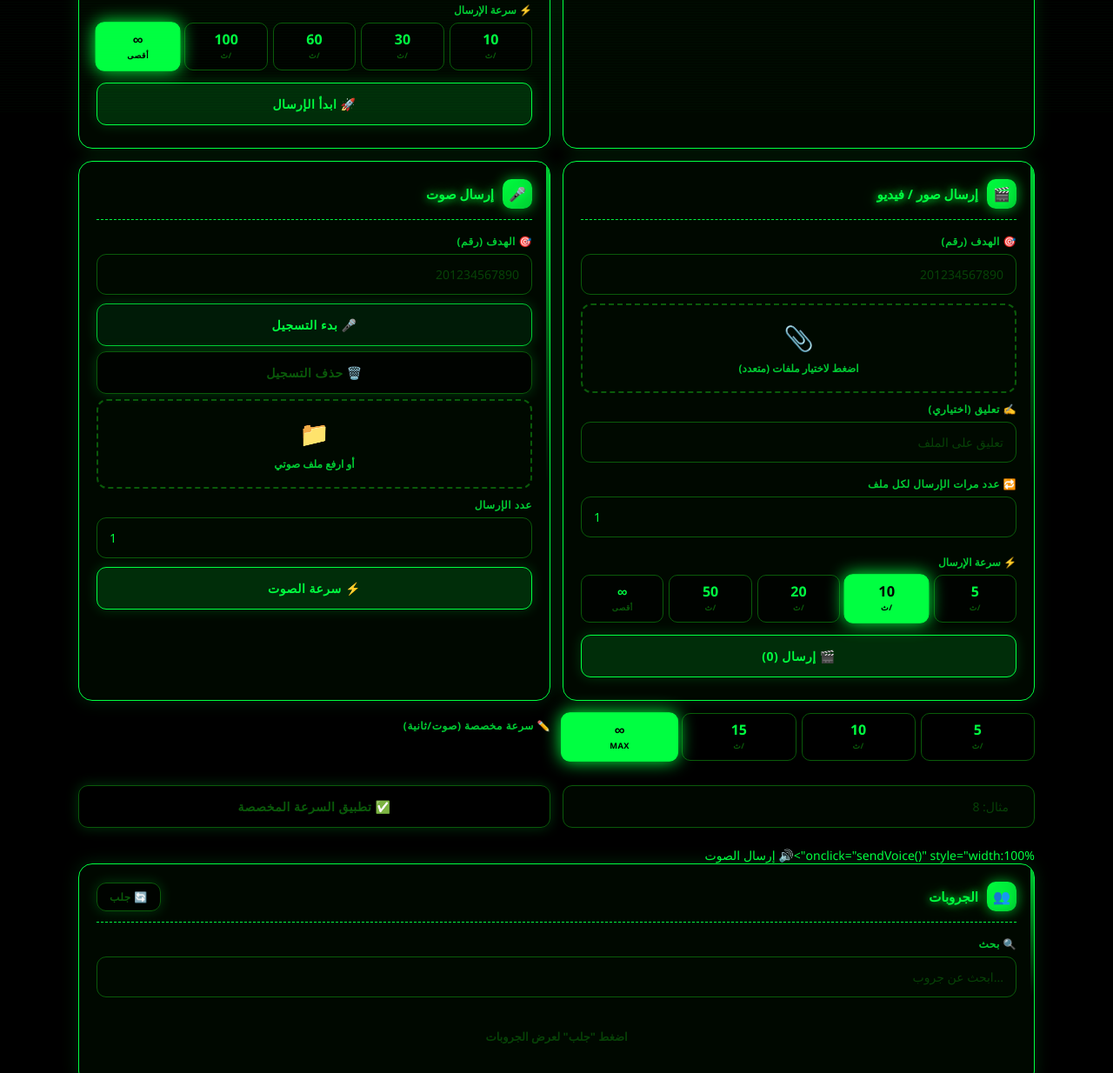
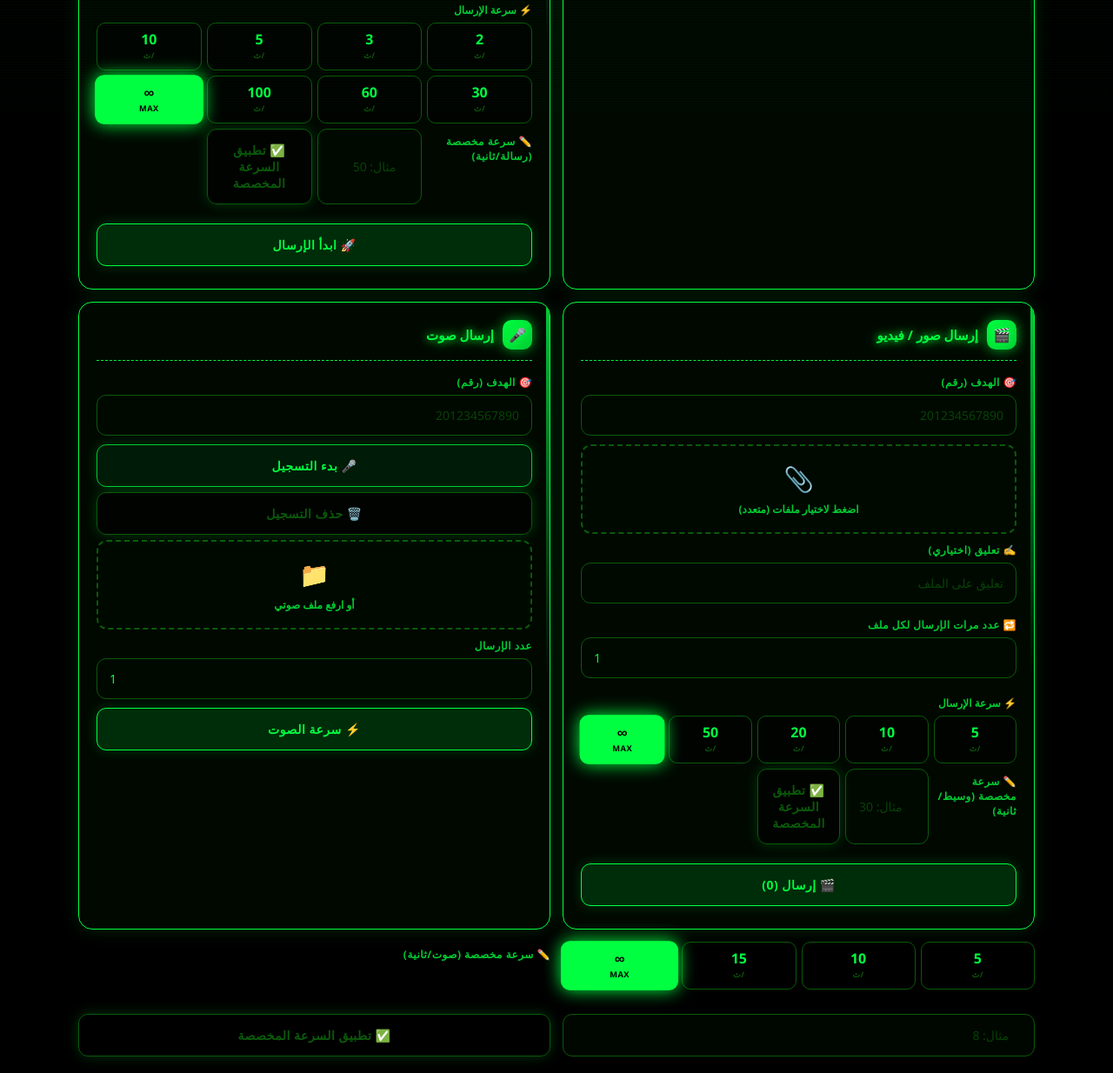
Before and after one commit to alsherahmed010-dotcom/tikbot-full, a website: page public/index.html in a window 1280 px wide. Shown: the part 671-1905 px from the top of the page at 87% size. Drawn offline with nearby package versions, Linux system fonts and the light colour scheme.

Commit message:
fix: rebuild speed sections properly

```diff
--- a/public/index.html
+++ b/public/index.html
@@ -561,12 +561,19 @@ input::placeholder, textarea::placeholder{
       <input type="number" id="waCount" value="10" min="1">
 
       <div class="sp-lbl">⚡ سرعة الإرسال</div>
-      <div class="speed" id="waSpeed">
+      <div class="speed" id="waSpeed" style="grid-template-columns:repeat(4,1fr)">
+        <div class="sp" data-v="2" onclick="setSpeed('wa',2)"><span class="n">2</span><span class="u">/ث</span></div>
+        <div class="sp" data-v="3" onclick="setSpeed('wa',3)"><span class="n">3</span><span class="u">/ث</span></div>
+        <div class="sp" data-v="5" onclick="setSpeed('wa',5)"><span class="n">5</span><span class="u">/ث</span></div>
         <div class="sp" data-v="10" onclick="setSpeed('wa',10)"><span class="n">10</span><span class="u">/ث</span></div>
         <div class="sp" data-v="30" onclick="setSpeed('wa',30)"><span class="n">30</span><span class="u">/ث</span></div>
         <div class="sp" data-v="60" onclick="setSpeed('wa',60)"><span class="n">60</span><span class="u">/ث</span></div>
         <div class="sp" data-v="100" onclick="setSpeed('wa',100)"><span class="n">100</span><span class="u">/ث</span></div>
-        <div class="sp on" data-v="999" onclick="setSpeed('wa',999)"><span class="n">∞</span><span class="u">أقصى</span></div>
+        <div class="sp on" data-v="999" onclick="setSpeed('wa',999)"><span class="n">∞</span><span class="u">MAX</span></div>
+
+      <label class="fld">✏️ سرعة مخصصة (رسالة/ثانية)</label>
+      <input type="number" id="waCustomSpeed" placeholder="مثال: 50" min="1" max="9999" style="margin-bottom:8px">
+      <button class="b gray" onclick="applyCustomSpeed('wa')" style="margin-bottom:8px">✅ تطبيق السرعة المخصصة</button>
       </div>
 
       <button class="b green" onclick="waSend()">🚀 ابدأ الإرسال</button>
@@ -593,12 +600,16 @@ input::placeholder, textarea::placeholder{
       <input type="number" id="waMRep" value="1" min="1">
 
       <div class="sp-lbl">⚡ سرعة الإرسال</div>
-      <div class="speed" id="waMSpeed">
+      <div class="speed" id="waMSpeed" style="grid-template-columns:repeat(5,1fr)">
         <div class="sp" data-v="5" onclick="setSpeed('waM',5)"><span class="n">5</span><span class="u">/ث</span></div>
-        <div class="sp on" data-v="10" onclick="setSpeed('waM',10)"><span class="n">10</span><span class="u">/ث</span></div>
+        <div class="sp" data-v="10" onclick="setSpeed('waM',10)"><span class="n">10</span><span class="u">/ث</span></div>
         <div class="sp" data-v="20" onclick="setSpeed('waM',20)"><span class="n">20</span><span class="u">/ث</span></div>
         <div class="sp" data-v="50" onclick="setSpeed('waM',50)"><span class="n">50</span><span class="u">/ث</span></div>
-        <div class="sp" data-v="100" onclick="setSpeed('waM',100)"><span class="n">∞</span><span class="u">أقصى</span></div>
+        <div class="sp on" data-v="999" onclick="setSpeed('waM',999)"><span class="n">∞</span><span class="u">MAX</span></div>
+
+      <label class="fld">✏️ سرعة مخصصة (وسيط/ثانية)</label>
+      <input type="number" id="waMCustomSpeed" placeholder="مثال: 30" min="1" max="9999" style="margin-bottom:8px">
+      <button class="b gray" onclick="applyCustomSpeed('waM')" style="margin-bottom:8px">✅ تطبيق السرعة المخصصة</button>
       </div>
 
       <button class="b green" onclick="sendMedia('wa')">🎬 إرسال (<span id="waMTot">0</span>)</button>
```
